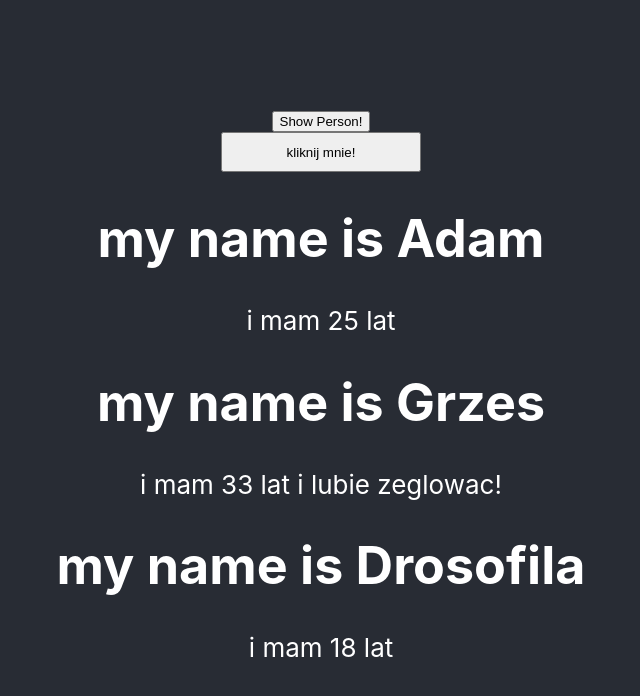
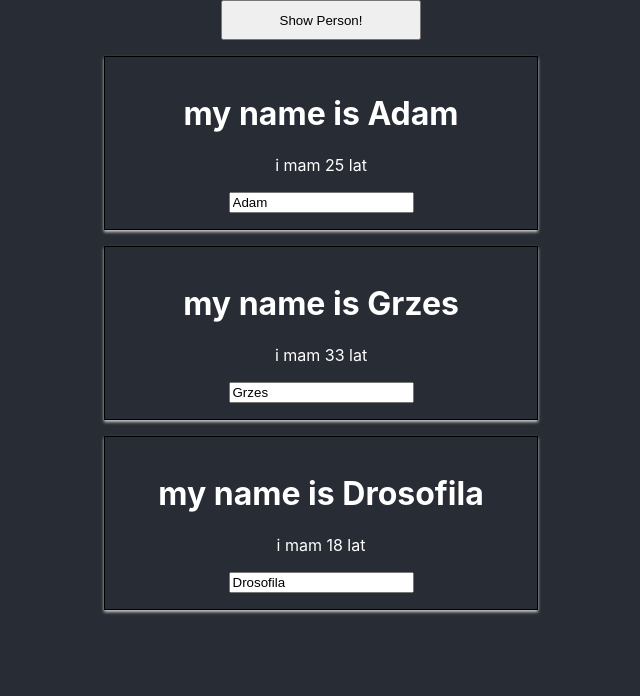
Before and after one commit to Makuss88/react-udemy, a React (Create React App) app in the folder special-course/: page / in a window 1280 px wide. Both pictures are taken after a click on the button "Show Person!". Shown: the top 696 px of the page, without its empty margins (319-959 px from the left). Built offline with nearby package versions, Linux system fonts and the light colour scheme.

Commit message:
now we can manipulate list in react

```diff
--- a/special-course/src/App.css
+++ b/special-course/src/App.css
@@ -1,25 +1,17 @@
+body {
+  background-color: #282c34;
+}
+
 .App {
   text-align: center;
-}
-
-.App-logo {
-  height: 40vmin;
-  pointer-events: none;
-}
-
-
-.App-header {
-  background-color: #282c34;
-  min-height: 100vh;
   display: flex;
   flex-direction: column;
   align-items: center;
   justify-content: center;
-  font-size: calc(10px + 2vmin);
   color: white;
 }
 
-.przycisk {
+.btn-showName {
   width: 200px;
   height: 40px;
 }
--- a/special-course/src/App.js
+++ b/special-course/src/App.js
@@ -1,57 +1,72 @@
-import React, {useState} from 'react';
+import React, { useState } from 'react';
 
 import Person from './Person/Person';
 
 import './App.css';
 
 const App = () => {
-
-  const [personList, setPersonList] = useState({
-    person: [
-      { name: "Adam", age: 25 },
-      { name: "Grzes", age: 33 },
-      { name: "Drosofila", age: 18},
-    ]}
-  )
-  const [isChilrdenFlag, setIsChildrenFlag] = useState(true);
-  const [showPersons, setShowPersons] = useState(false);
+  const [personState, setPersonState] = useState({
+    persons: [
+      { id:'dasj', name: "Adam", age: 25 },
+      { id:'adfa', name: "Grzes", age: 33 },
+      { id:'asff', name: "Drosofila", age: 18},
+    ]
+  });
+  const [showPersons, setShowPerson] = useState(false)
 
   const handleShowPersons = () => {
-    setShowPersons(showPersons =>!showPersons)
+    setShowPerson({showPersons: !showPersons})
   }
 
-  const handleChangePersonDetails = () => {
-    setPersonList({person: [
-      { name: "Adamek", age: 44 },
-      { name: "Grzes", age: 33 },
-      { name: "Drosofila Pikna", age: 20},
-      ]
+  const handleChangePersonDetails = (event, id) => {
+    const personIndex = personState.persons.findIndex(p => {
+      return p.id === id
     });
-    setIsChildrenFlag(isChilrdenFlag => !isChilrdenFlag);
+
+    const person = {...personState.persons[personIndex]};
+    person.name = event.target.value;
+
+    const persons = [...personState.persons];
+    persons[personIndex] = person;
+    setPersonState({persons: persons})
+  }
+
+  const deletePerson = (personIndex) => {
+    const person = [...personState.persons];
+    person.splice(personIndex, 1);
+    setPersonState({persons: person})
+  }
+
+  let persons = null;
+
+  if (showPersons) {
+    persons = (
+      <div>
+
+        <div>{personState.persons.map((person, id) => {
+           return <Person
+            click={() => deletePerson(id)}
+            key={person.id}
+            name={person.name}
+            age={person.age}
+            changed={(event) => {handleChangePersonDetails(event, person.id)}}/>
+        })}</div>
+      </div>
+    );
   }
 
   return (
     <div className="App">
       <header className="App-header">
         <button
-          className='button'
+          className='btn-showName'
           onClick={handleShowPersons}> Show Person!
         </button>
-
-        {showPersons ?
-        <div>
-          <button className='przycisk' onClick={handleChangePersonDetails}>kliknij mnie!</button>
-          <Person name={personList.person[0].name} age={personList.person[0].age} />
-          <Person name={personList.person[1].name} age={personList.person[1].age}>
-            {isChilrdenFlag ? 'i lubie zeglowac!' : 'lub kocham narty!'}
-          </Person>
-          <Person name={personList.person[2].name} age={personList.person[2].age} />
-        </div> :
-        null}
-
+        {persons}
       </header>
     </div>
   );
+
 }
 
 export default App;
--- /dev/null
+++ b/special-course/src/Person/Person.css
@@ -0,0 +1,8 @@
+.Person {
+  width: 400px;
+  margin: 16px auto;
+  border: 1px solid black;
+  box-shadow: 0 2px 3px #ccc;
+  padding: 16px;
+  text-align: center;
+}
--- a/special-course/src/Person/Person.js
+++ b/special-course/src/Person/Person.js
@@ -1,13 +1,18 @@
+import React from 'react';
+
+import './Person.css';
+
 const Person = (props) => {
 
   return (
-   <div>
-      <h1>
+   <div className='Person'>
+      <h1 onClick={props.click}>
         my name is {props.name}
       </h1>
       <p>
         i mam {props.age} lat {props.children}
       </p>
+      <input type='text' onChange={props.changed} value={props.name}></input>
    </div>
   )
 }
```
Also changed, not shown: 1 other file (tests, documents, lock files or other folders).
